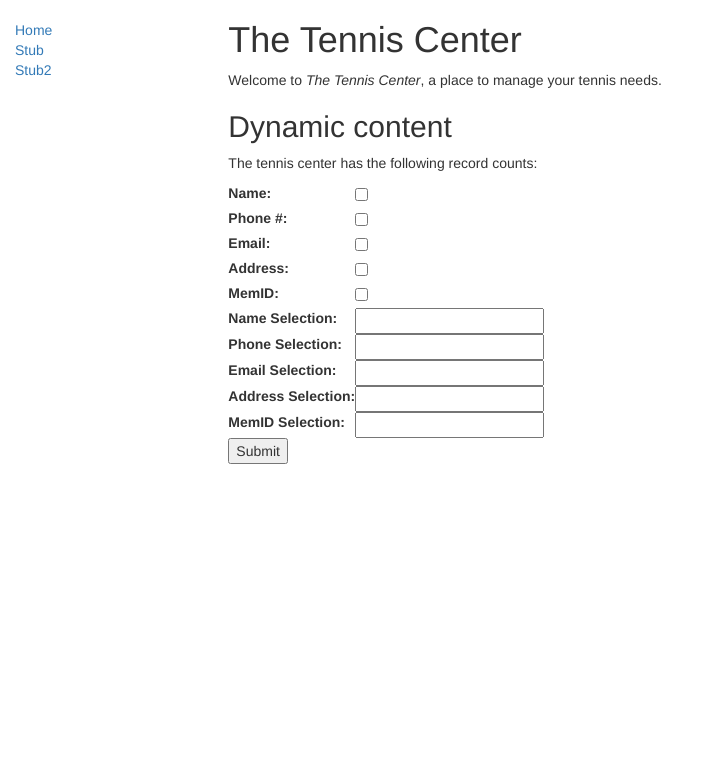
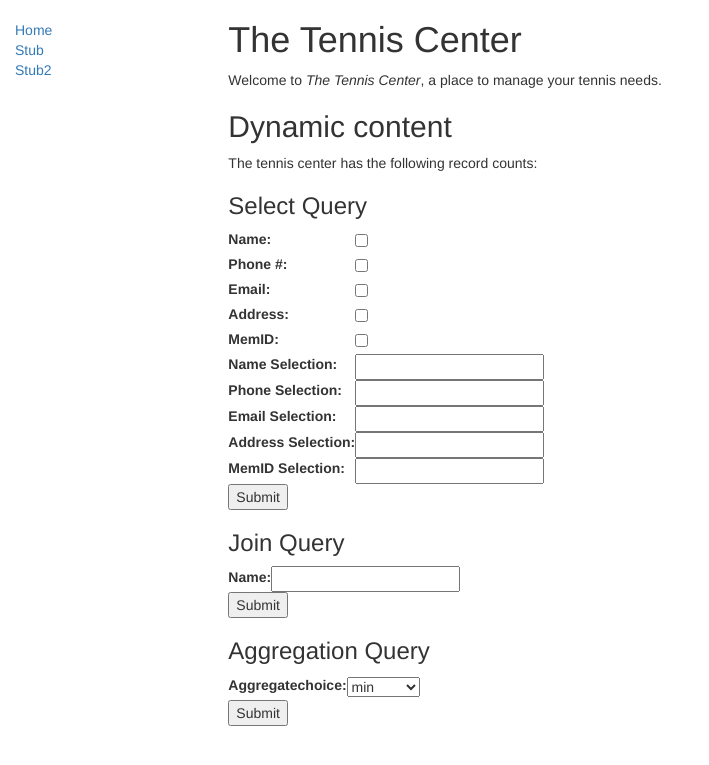
Before and after one commit to BleuDeChanel/CPSC-304-Project, a Django app: page /tenniscenter/ in a window 1280 px wide. Shown: the top 765 px of the page, without its empty margins (0-709 px from the left). Run offline with Django 3.2, Linux system fonts and the light colour scheme; data that the repository does not hold is empty; some libraries are stand-ins or nearby versions.

Commit message:
added aggregation query on frontend

```diff
--- a/tennis_club_app/project/project/urls.py
+++ b/tennis_club_app/project/project/urls.py
@@ -26,6 +26,9 @@
 urlpatterns += [
     path('tenniscenter/', include('tenniscenter.urls')),
     path('selection/', include('tenniscenter.urls')),
+    path('join/', include('tenniscenter.urls')),
+    path('aggregation/', include('tenniscenter.urls')),
+
 ]
 
 #Add URL maps to redirect the base URL to our application
--- a/tennis_club_app/project/tenniscenter/forms.py
+++ b/tennis_club_app/project/tenniscenter/forms.py
@@ -11,3 +11,12 @@
 	emailInput = forms.CharField(label='Email Selection', max_length=100, required = False)
 	addressInput = forms.CharField(label='Address Selection', max_length=100, required = False)
 	memIDInput = forms.CharField(label='MemID Selection', max_length=100, required = False)
+
+class JoinQuery(forms.Form):
+	# Form inputs for joinquery
+	nameInput = forms.CharField(label="Name", required = True)
+
+
+class AggregationQuery(forms.Form):
+	# Form inputs for joinquery
+	aggregateChoice = forms.ChoiceField(choices=[("min","min"),("max","max"),("average","average"),("count","count")], required = True)
--- a/tennis_club_app/project/tenniscenter/templates/display_results.html
+++ b/tennis_club_app/project/tenniscenter/templates/display_results.html
@@ -23,7 +23,7 @@
 
   </ul>
   {% else %}
-    <p>There are no books in the library.</p>
+    <p>There are no results.</p>
   {% endif %}
 
 {% endblock %}
--- a/tennis_club_app/project/tenniscenter/templates/index.html
+++ b/tennis_club_app/project/tenniscenter/templates/index.html
@@ -14,6 +14,7 @@
     <li><strong>Membership Plans:</strong> {{ num_membership_plans }}</li> -->
   </ul>
 
+  <h3>Select Query</h3>
 	<form action="/tenniscenter/selection/" method="post">
     {% csrf_token %}
     <table>
@@ -22,4 +23,22 @@
     <input type="submit" value="Submit"  />
 	</form>
 
+	<h3>Join Query</h3>
+	<form action="/tenniscenter/join/" method="post">
+    {% csrf_token %}
+    <table>
+    {{ join_query.as_table }}
+    </table>
+    <input type="submit" value="Submit"  />
+	</form>
+
+	<h3>Aggregation Query</h3>
+	<form action="/tenniscenter/aggregation/" method="post">
+    {% csrf_token %}
+    <table>
+    {{ aggregation_query.as_table }}
+    </table>
+    <input type="submit" value="Submit"  />
+	</form>
+
 {% endblock %}
--- a/tennis_club_app/project/tenniscenter/urls.py
+++ b/tennis_club_app/project/tenniscenter/urls.py
@@ -4,5 +4,8 @@
 
 urlpatterns = [
     path('', views.index, name='index'),
-    path('selection/', views.selection, name='selection')
+    path('selection/', views.selection, name='selection'),
+    path('join/', views.join, name='join'),
+    path('aggregation/', views.aggregation, name='aggregation')
+
 ]
--- a/tennis_club_app/project/tenniscenter/views.py
+++ b/tennis_club_app/project/tenniscenter/views.py
@@ -4,7 +4,7 @@
 
 # Create your views here.
 from .models import Customers, Instructors, MembershipPlans
-from .forms import SelectInstructors
+from .forms import SelectInstructors, JoinQuery, AggregationQuery
 
 def index(request):
 	"""
@@ -16,11 +16,13 @@
 	num_membership_plans=MembershipPlans.objects.count()  # The 'all()' is implied by default.
 
 	selectInstructors = SelectInstructors();
+	joinQuery = JoinQuery();
+	aggregationQuery = AggregationQuery();
 	# Render the HTML template index.html with the data in the context variable
 	return render(
 		request,
 		'index.html',
-		context={'select_instructors':selectInstructors},
+		context={'select_instructors':selectInstructors,'join_query':joinQuery,'aggregation_query':aggregationQuery},
 	)
 
 
@@ -41,24 +43,61 @@
 			memIDInput = test['memIDInput'].value()
 
 
-			# Use above to decide what to project and select on instructors
+
 			# SQL query here
 
 			# Pass array of results in context.
 			# each tuple in the array is a result from the query
 			result = [(nameChecked, nameInput)]
 
-			# Set this to the number of tuples in each item in result. Here it is 2.
-			tupleLength = 2
-
 			return render(
 			request,
 			'display_results.html',
-			context={'result':result, 'tuple_length':range(tupleLength)},
+			context={'result':result},
 			)
 
 	# if a GET (or any other method) we'll create a blank form
 	# else:
 
 
-	return HttpResponse("aaabbbb");
+	return HttpResponseRedirect('/tenniscenter/');
+
+def join(request):
+	if request.method == 'POST':
+		test = JoinQuery(request.POST)
+		if test.is_valid():
+			# Form inputs here.
+			nameInput = test['nameInput'].value()
+
+			# SQL query here
+
+			# Pass array of results in context.
+			# each tuple in the array is a result from the query
+			result = [(nameInput)]
+
+			return render(
+			request,
+			'display_results.html',
+			context={'result':result},
+			)
+	return HttpResponseRedirect('/tenniscenter/');
+
+def aggregation(request):
+	if request.method == 'POST':
+		test = AggregationQuery(request.POST)
+		if test.is_valid():
+			# Form inputs here.
+			aggregateChoice = test['aggregateChoice'].value()
+
+			# SQL query here
+
+			# Pass array of results in context.
+			# each tuple in the array is a result from the query
+			result = [("aggregateChoice")]
+
+			return render(
+			request,
+			'display_results.html',
+			context={'result':result},
+			)
+	return HttpResponseRedirect('/tenniscenter/');
```
